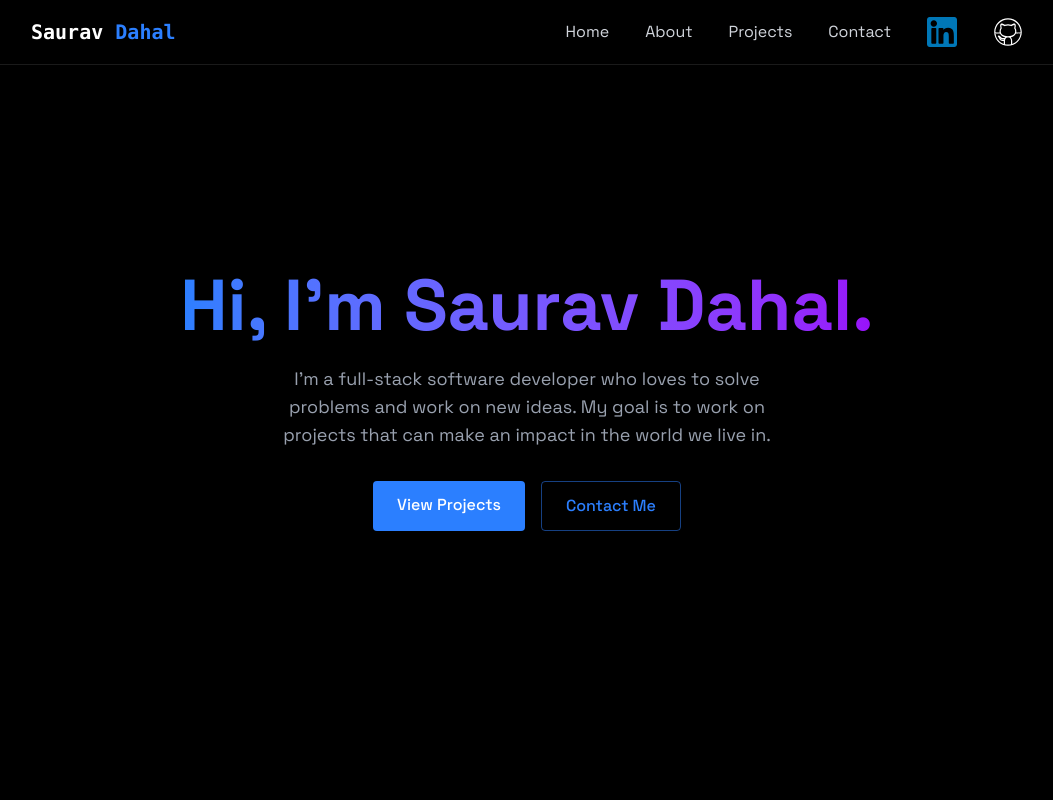
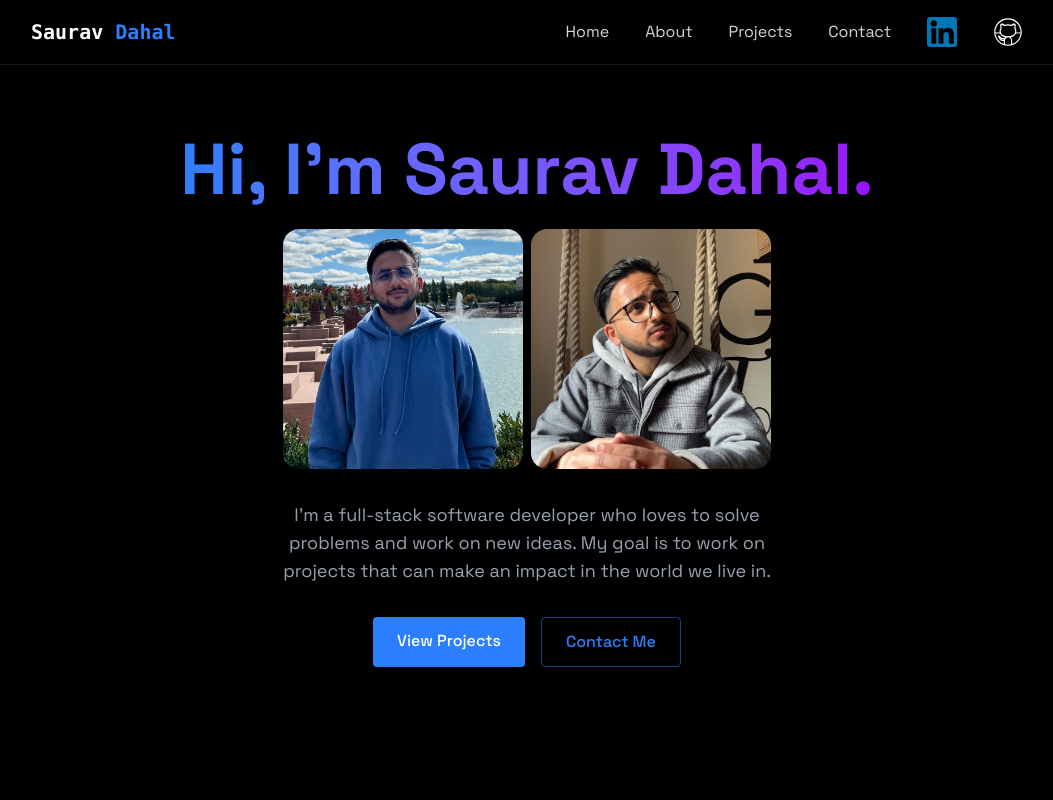
Before and after one commit to dsaurav4/saurav-portfolio, a React (Vite) app: page / in a window 1280 px wide. Shown: the top 800 px of the page, without its empty margins (113-1166 px from the left). Built offline with nearby package versions, Linux system fonts and the light colour scheme.

Commit message:
Added photos

```diff
--- a/src/components/sections/Home.jsx
+++ b/src/components/sections/Home.jsx
@@ -1,4 +1,6 @@
 import RevealOnScroll from "../RevealOnScroll";
+import myImage from "../../assets/my_image.jpeg";
+import myImage2 from "../../assets/my_image_2.jpeg";
 
 const Home = () => {
   return (
@@ -11,6 +13,19 @@ const Home = () => {
           <h1 className="text-5xl md:text-7xl font-bold mb-6 bg-gradient-to-r from-blue-500 to-purple-600 bg-clip-text text-transparent leading-right">
             Hi, I'm Saurav Dahal.
           </h1>
+
+          <div className="flex items-center justify-center overflow-hidden mb-8 gap-2">
+            <img
+              src={myImage}
+              alt="Saurav"
+              className="block h-60 w-60 object-cover rounded-2xl"
+            />
+            <img
+              src={myImage2}
+              alt="Saurav2"
+              className="block h-60 w-60 object-cover rounded-2xl"
+            />
+          </div>
           <p className="text-gray-400 text-lg mb-8 max-w-lg mx-auto">
             I'm a full-stack software developer who loves to solve problems and
             work on new ideas. My goal is to work on projects that can make an
```
Also changed, not shown: src/assets/my_image.jpeg (added), src/assets/my_image_2.jpeg (added).
